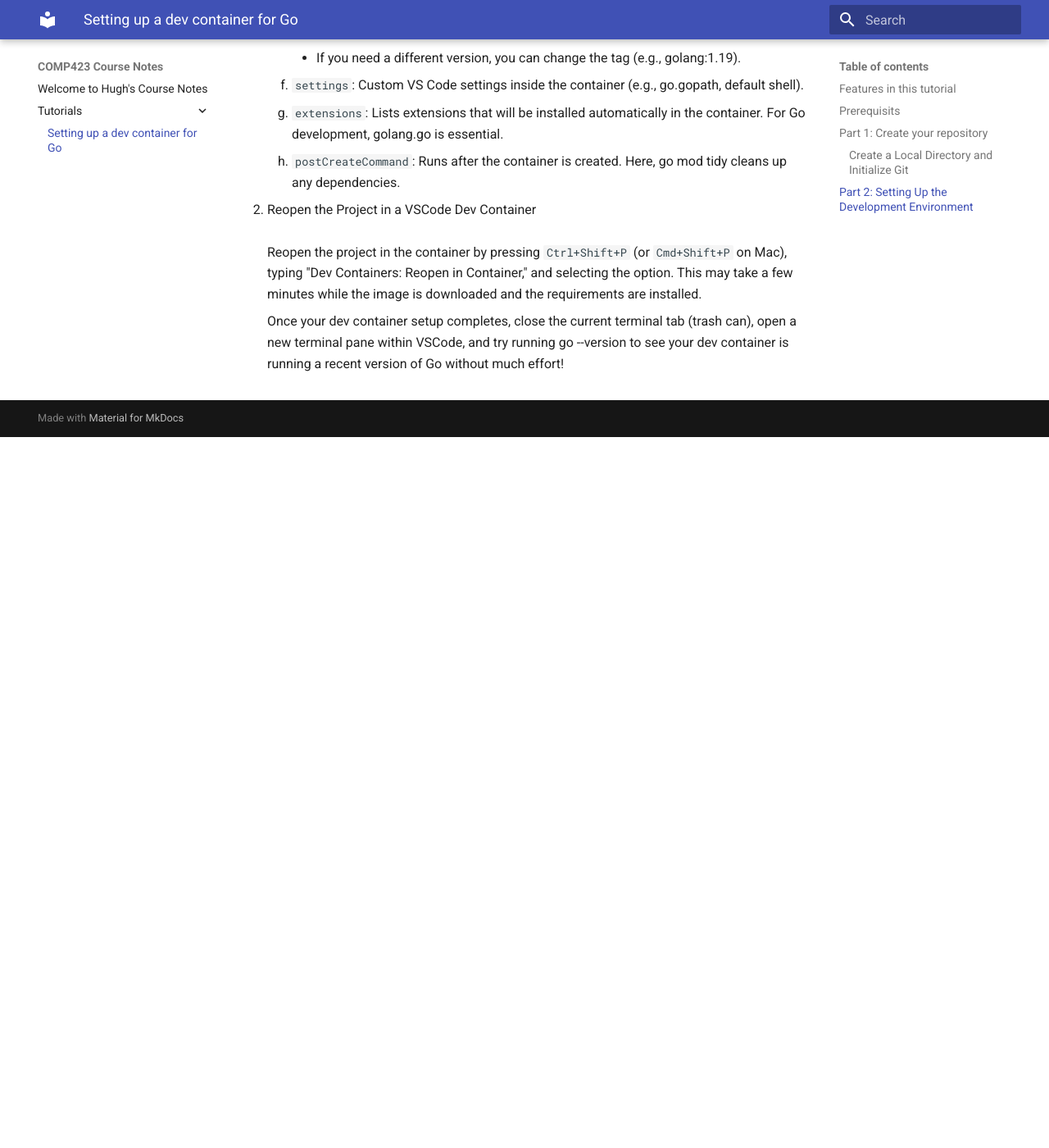
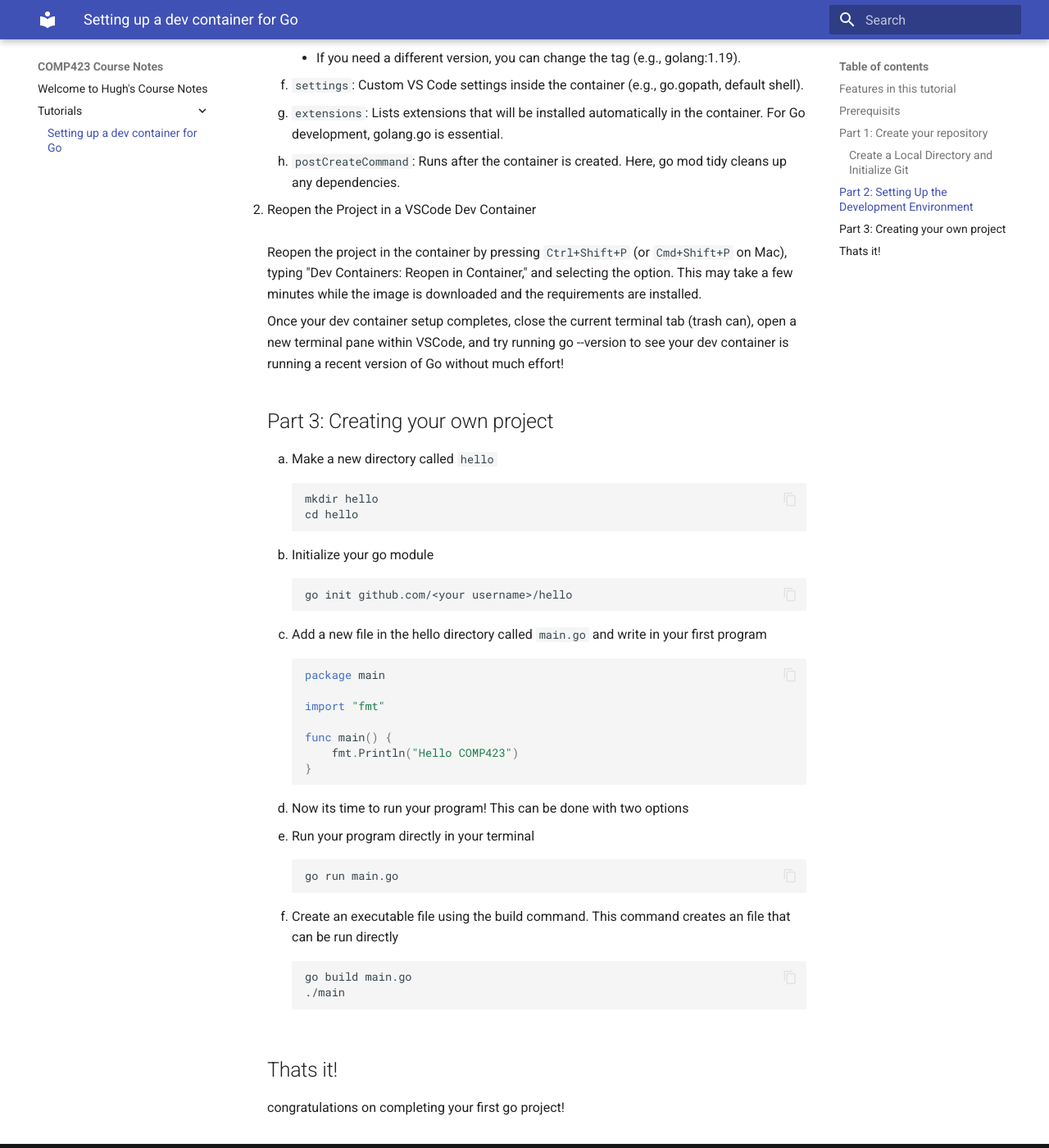
Before and after one commit to hughtoomey/comp423-course-notes, an MkDocs documentation site: the page built from docs/tutorials/go-setup.md, in a window 1280 px wide and 1400 px high, scrolled down 3004 px. Shown: the whole window at 82% size. Built offline with MkDocs 1.6.1 and Material for MkDocs 9.7.7, drawn with Linux system fonts in a browser that asks for light colours; before the commit the page ends 3537 px from its top, so only the background shows below that.

Commit message:
creat your own project

````diff
--- a/docs/tutorials/go-setup.md
+++ b/docs/tutorials/go-setup.md
@@ -95,3 +95,35 @@ Admonitions will be used to provide extra context for any steps within this tuto
         Reopen the project in the container by pressing `Ctrl+Shift+P` (or `Cmd+Shift+P` on Mac), typing "Dev Containers: Reopen in Container," and selecting the option. This may take a few minutes while the image is downloaded and the requirements are installed.<br>
 
     Once your dev container setup completes, close the current terminal tab (trash can), open a new terminal pane within VSCode, and try running go --version to see your dev container is running a recent version of Go without much effort!
+## Part 3: Creating your own project
+1. Make a new directory called `hello`
+```
+mkdir hello
+cd hello
+```
+2. Initialize your go module
+```
+go init github.com/<your username>/hello
+```
+3. Add a new file in the hello directory called `main.go` and write in your first program
+```go
+package main
+
+import "fmt"
+
+func main() {
+    fmt.Println("Hello COMP423")
+}
+```
+4. Now its time to run your program! This can be done with two options
+    - Run your program directly in your terminal
+    ```
+    go run main.go
+    ```
+    - Create an executable file using the build command. This command creates an file that can be run directly
+    ```
+    go build main.go
+    ./main
+    ```
+## Thats it!
+congratulations on completing your first go project!
````
